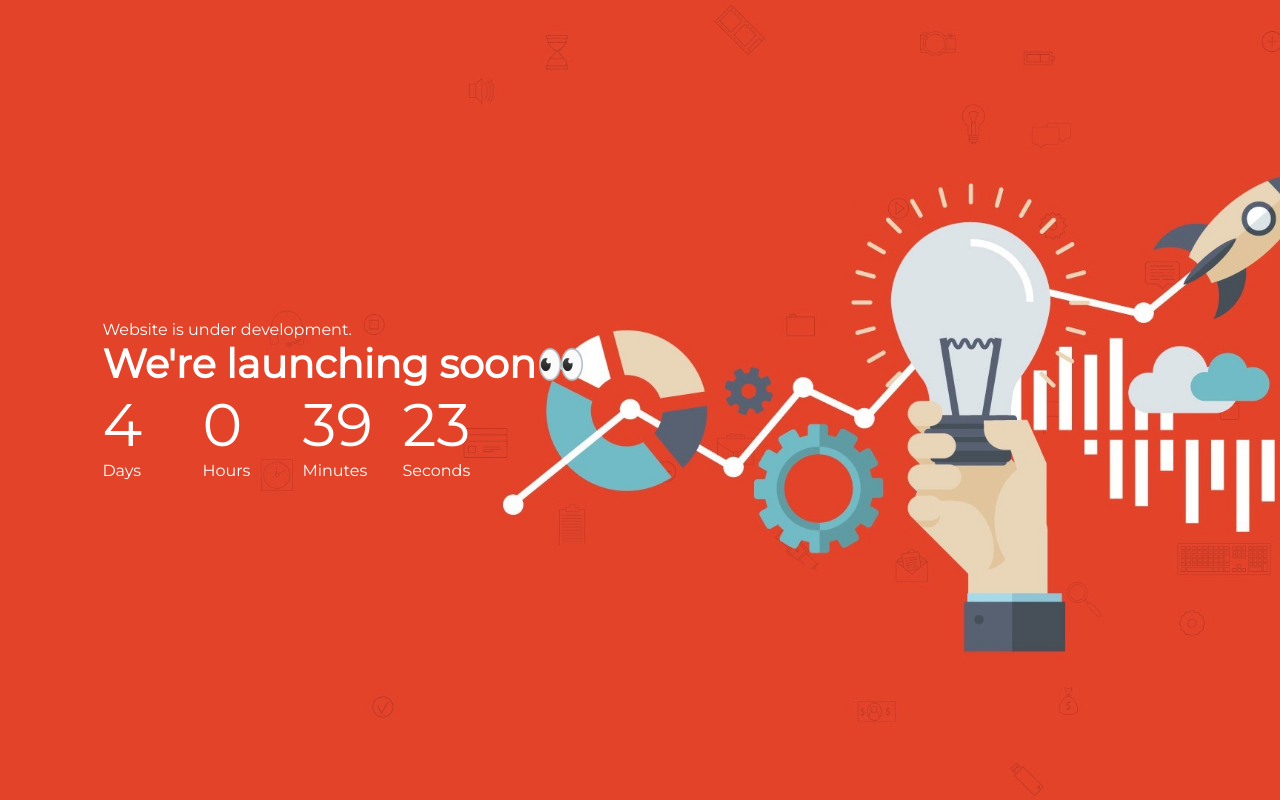
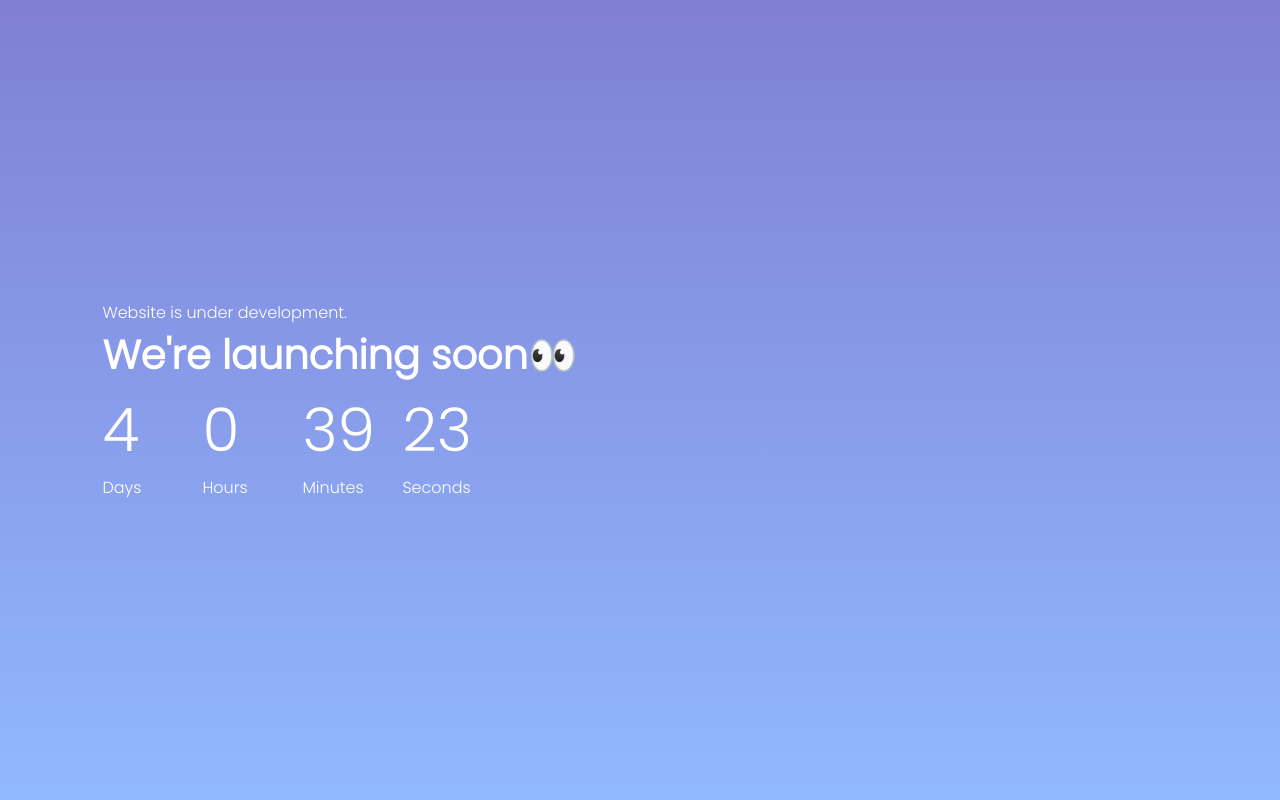
Before and after one commit to sammedsagare/Website-Under-Development-Template, a plain HTML site: page index.html in a window 1280 px wide. Drawn offline with Linux system fonts and the light colour scheme.

Commit message:
refactor: change font & background-image

```diff
--- a/css/styles.css
+++ b/css/styles.css
@@ -1,8 +1,10 @@
+@import url('https://fonts.googleapis.com/css2?family=Poppins:wght@300&display=swap');
+
 * {
     margin: 0;
     padding: 0;
     box-sizing: border-box;
-    font-family: 'Montserrat', sans-serif;
+    font-family: 'Poppins', sans-serif;
 }
 
 .container {
@@ -41,9 +43,7 @@
     margin-bottom: auto;
 }
 body {
-    background-image: url(/assets/development.jpg);
-    background-size: cover;
-    background-position: center;
+    background-image: linear-gradient(#7F7FD5, #91B9FF);
 }
 
 @media only screen and (max-width: 1125px) {
```
